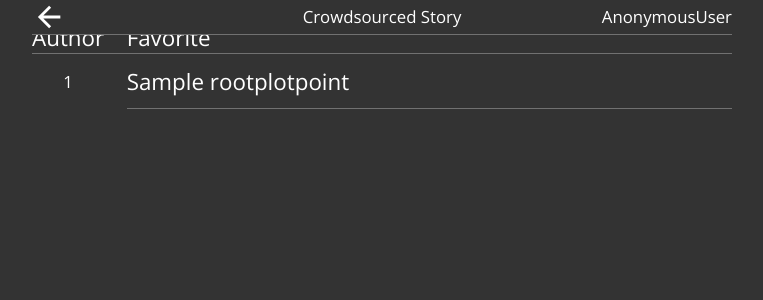
After one commit to Kosaro/Crowdsourced_Story, a Django app: page / in a window 1280 px wide. The commit adds this page. Shown: the top 300 px of the page, without its empty margins (258-1021 px from the left). Run offline with Django 3.2, Linux system fonts and the light colour scheme; tables that the repository leaves empty hold one stand-in row (values such as "Sample post").

Commit message:
Added home page that has root nodes

```diff
--- a/Crowdsourced_Story/settings.py
+++ b/Crowdsourced_Story/settings.py
@@ -83,7 +83,7 @@ WSGI_APPLICATION = 'Crowdsourced_Story.wsgi.application'
 DATABASES = {
     'default': {
         'ENGINE': 'django.db.backends.sqlite3',
-        'NAME': BASE_DIR / 'db.sqlite3',
+        'NAME': str(BASE_DIR / 'db.sqlite3'),
     }
 }
 
@@ -124,6 +124,7 @@ USE_TZ = True
 # Static files (CSS, JavaScript, Images)
 # https://docs.djangoproject.com/en/3.1/howto/static-files/
 
+STATIC_ROOT = os.path.join(BASE_DIR, "StoryPage/static")
 STATIC_URL = '/static/'
 
 PROJECT_DIR = os.path.dirname(__file__)
--- /dev/null
+++ b/StoryPage/static/css/home.css
@@ -0,0 +1,185 @@
+.center{
+    margin: auto;
+    width: 700px
+}
+
+html {
+    background: #333;
+    font-family: "Open Sans";
+    font-size: 140%;
+    color: white;
+}
+.dropdown {
+    position: relative;
+    display: inline-block;
+}
+
+a{
+    text-decoration: inherit;
+    color: inherit;
+}
+
+.dropdown-content {
+    top: .9rem;
+    display: none;
+    position: absolute;
+    background-color: #333;
+    box-shadow: 0px 8px 16px 0px rgba(0,0,0,0.2);
+    width: available;
+    padding: 12px 16px;
+    z-index: 1;
+}
+
+.dropdown-list{
+    font-size: .6rem;
+    display: flex;
+    flex-direction: column;
+    align-items: flex-end;
+}
+
+.dropdown:hover .dropdown-content {
+    display: block;
+}
+
+.header{
+    position: fixed;
+    font-size: .75rem;
+    height: 1.5rem;
+    top: 0;
+    left: 50%;
+    background: #333;
+    margin-left: -350px;
+    display: flex;
+    align-items: center;
+
+    justify-content: space-between;
+    z-index: 5;
+    border-bottom: ridge rgba(255,255,255,.3) 1px ;
+}
+.header-right{
+    flex: 1;
+    display: flex;
+    justify-content: flex-end ;
+    align-content: center;
+    width: fit-content;
+}
+
+.header-left{
+    flex: 1;
+    display: flex;
+    justify-content: flex-start;
+}
+
+.title{
+    flex: 1;
+    display: flex;
+    justify-content: center;
+}
+
+.back{
+    width: 1.50rem;
+    filter: opacity(1) invert(94%) sepia(100%) saturate(0%) hue-rotate(228deg) brightness(107%) contrast(106%);
+}
+.back:hover{
+    filter: invert(32%) sepia(73%) saturate(6721%) hue-rotate(352deg) brightness(92%) contrast(93%);
+}
+
+.main-column{
+    margin-top: 2.5rem;
+    margin-left: 5rem;
+    display: flex;
+    flex-direction: column;
+    align-content: center;
+}
+
+
+#contribution-header{
+    grid-area: header2;
+}
+#votes-cast-header{
+    grid-area: header1;
+}
+#upvotes-received-header{
+    grid-area: header3;
+}
+#votes-cast-number{
+    grid-area: value1;
+}
+#contribution-number{
+    grid-area: value2;
+}
+
+.summary-value{
+    margin-top: .25rem;
+    font-size: 1.25rem;
+}
+#contribution-grid{
+    margin-top: 1rem;
+    display: grid;
+    grid-column-gap: 0rem;
+    grid-row-gap: 0rem;
+    grid-template-columns:  max-content auto;
+}
+.bottom-border{
+    border-bottom: ridge rgba(255,255,255,.3) 1px ;
+}
+.score-cell{
+    display: flex;
+    justify-content: center;
+    align-items: center;
+    margin-right: 1rem;
+    font-size: 1.15rem;
+}
+.author-cell{
+    display: flex;
+    justify-content: center;
+    align-items: center;
+    margin-right: 1rem;
+    font-size: .75rem;
+    padding-top: .5rem;
+    padding-bottom: .5rem;
+}
+.contribution-cell{
+    padding-top: .5rem;
+    padding-bottom: .5rem;
+    border-bottom: ridge rgba(255,255,255,.3) 1px ;
+    transition: all 0.3s;
+}
+
+.contribution-score-header{
+    margin-right: 1rem;
+}
+
+#options-menu{
+    position: fixed;
+    width: 80px;
+    font-size: .8rem;
+    height: 100%;
+    border-right: ridge rgba(255,255,255,.3) 1px ;
+    margin-top: -1rem;
+}
+
+.option{
+    padding-top: .125rem;
+    padding-bottom: .125rem;
+}
+.option:hover{
+    transition: all 0.3s;
+    background: rgba(255,255,255,.05);
+}
+
+#favorites {
+    display: none;
+}
+
+#options {
+    display: none;
+}
+
+.option.pressed {
+    background: rgba(255,255,255,.1);
+}
+
+.contribution-cell:hover{
+    background: rgba(255,255,255,.1);
+}
--- a/StoryPage/urls.py
+++ b/StoryPage/urls.py
@@ -3,7 +3,7 @@ from django.urls import path, include
 from . import views
 
 urlpatterns = [
-    #path("", auth_views.LoginView.as_view(template_name='login.html'), name="default"),
+    path("", views.storySelection, name="default"),
     path('<int:plot_point_id>/', views.plot_point, name='plot_point'),
     path('profile', views.profile, name='profile'),
     path('add-choice/', views.add_choice, name='add_choice'),
@@ -13,6 +13,8 @@ urlpatterns = [
     path('toggle_downvote/', views.toggle_downvote, name='toggle_downvote'),
     #path("logout/", views.logout_request, name="logout"),
     #path("login/", auth_views.login, name="login"),
-    #path("signup/", views.register, name="register"),
+    path("accounts/register/", views.register, name="register"),
+    path("create_user/", views.create_user, name="create_user"),
     path('accounts/', include('django.contrib.auth.urls')),
+    #path(r'accounts/login/', 'django.contrib.auth.views.login', name='login'),
 ]
--- a/StoryPage/views.py
+++ b/StoryPage/views.py
@@ -5,7 +5,7 @@ from StoryPage.forms import *
 from StoryPage.models import *
 from django.contrib import messages
 from django.contrib.auth import authenticate, login, logout
-from django.contrib.auth.forms import UserCreationForm, AuthenticationForm
+from django.contrib.auth.models import User as AuthUser
 
 
 # this is the same render function that was filled with dummy data, but you have to pass a PlotPoint object to it.
@@ -13,17 +13,17 @@ def plot_point(request, plot_point_id):
     plot = PlotPoint.objects.get(pk=plot_point_id)
     user = request.user
     try:
-        Bookmark.objects.get(user=user,plot_point=plot_point_id)
+        Bookmark.objects.get(user=user, plot_point=plot_point_id)
         bookmark = 1
     except:
         bookmark = 0
     try:
-        Upvotes.objects.get(user=user,plot_point=plot_point_id)
+        Upvote.objects.get(user=user, plot_point=plot_point_id)
         upvoted = 1
     except:
         upvoted = 0
     try:
-        Downvotes.objects.get(user=user,plot_point=plot_point_id)
+        Downvote.objects.get(user=user, plot_point=plot_point_id)
         downvoted = 1
     except:
         downvoted = 0
@@ -38,6 +38,7 @@ def plot_point(request, plot_point_id):
                'downvoted': downvoted}
     return render(request, 'plotPoint.html', context)
 
+
 def open_plot_point(request, form_class=OpenPlotPointForm):
     print(request.method)
     if request.method == 'POST':
@@ -47,14 +48,13 @@ def open_plot_point(request, form_class=OpenPlotPointForm):
             return redirect(plot_point, destination_id)
 
 
-
 def profile(request):
-    username=request.user
+    username = request.user
     posts = PlotPoint.objects.filter(writtenby=username).values('pptext', 'uv')
-    votes_cast = Upvotes.objects.filter(user=username).count()
+    votes_cast = Upvote.objects.filter(user=username).count()
     posts = [(f['pptext'], f['uv']) for f in posts]
     total_upvotes = 0
-    num_posts=0
+    num_posts = 0
     for _, votes in posts:
         total_upvotes += int(votes)
         num_posts += 1
@@ -62,11 +62,13 @@ def profile(request):
     favorites = [(f['plot_point__pptext'], f['plot_point__writtenby']) for f in favorites]
 
     context = {'posts': posts, 'username': username, 'favorites': favorites, 'votes_cast': votes_cast,
-               'total_upvotes':total_upvotes, 'num_posts': num_posts}
+               'total_upvotes': total_upvotes, 'num_posts': num_posts}
     return render(request, 'profile.html', context)
+
 
 def log_in(request):
     return render(request, 'registration/../templates/login.html')
+
 
 def sign_up(request):
     return render(request, 'signUp.html')
@@ -115,6 +117,7 @@ def toggle_bookmark(request, form_class=ToggleBookmarkForm):
             return HttpResponse('Toggled bookmark')
     return HttpResponse('Failed to toggle bookmark')
 
+
 def toggle_upvote(request, form_class=ToggleUpvoteForm):
     print(request.method)
     if request.method == 'POST':
@@ -127,13 +130,14 @@ def toggle_upvote(request, form_class=ToggleUpvoteForm):
             plot.save()
             current_user = request.user
             try:
-                vote = Upvotes.objects.get(user=current_user, plot_point=plot)
+                vote = Upvote.objects.get(user=current_user, plot_point=plot)
                 vote.delete()
-            except Upvotes.DoesNotExist:
-                newvote = Upvotes(user=current_user, plot_point=plot)
+            except Upvote.DoesNotExist:
+                newvote = Upvote(user=current_user, plot_point=plot)
                 newvote.save()
             return HttpResponse('Toggled bookmark')
     return HttpResponse('Failed to toggle bookmark')
+
 
 def toggle_downvote(request, form_class=ToggleDownvoteForm):
     print(request.method)
@@ -147,10 +151,10 @@ def toggle_downvote(request, form_class=ToggleDownvoteForm):
             plot.save()
             current_user = request.user
             try:
-                vote = Downvotes.objects.get(user=current_user, plot_point=plot)
+                vote = Downvote.objects.get(user=current_user, plot_point=plot)
                 vote.delete()
-            except Downvotes.DoesNotExist:
-                newvote = Downvotes(user=current_user, plot_point=plot)
+            except Downvote.DoesNotExist:
+                newvote = Downvote(user=current_user, plot_point=plot)
                 newvote.save()
             return HttpResponse('Toggled bookmark')
     return HttpResponse('Failed to toggle bookmark')
@@ -162,51 +166,64 @@ def logout_request(request):
     return redirect("/login")
 
 
-def login_request(request):
-    if request.method == 'POST':
-        form = AuthenticationForm(request=request, data=request.POST)
+# def login_request(request):
+# if request.method == 'POST':
+# form = AuthenticationForm(request=request, data=request.POST)
+# if form.is_valid():
+# username = form.cleaned_data.get('username')
+# password = form.cleaned_data.get('password')
+# user = authenticate(username=username, password=password)
+# if user is not None:
+# login(request, user)
+# messages.info(request, f"You are now logged in as {username}")
+# return redirect('/')
+# return redirect(plot_point, 1)
+# else:
+# messages.error(request, "Invalid username or password.")
+# else:
+# messages.error(request, "Invalid username or password.")
+# form = AuthenticationForm()
+# return render(request = request,
+# template_name="1/",
+# context={"form":form})
+# return redirect(log_in)
+
+def register(request):
+    return render(request, 'signUp.html')
+
+
+def create_user(request, form_class=NewUserForm):
+    if request.method == "POST":
+        # form = UserCreationForm(request.POST)
+        form = form_class(request.POST)
         if form.is_valid():
             username = form.cleaned_data.get('username')
-            password = form.cleaned_data.get('password')
-            user = authenticate(username=username, password=password)
-            if user is not None:
-                login(request, user)
-                messages.info(request, f"You are now logged in as {username}")
-                return redirect('/')
-                #return redirect(plot_point, 1)
-            else:
-                messages.error(request, "Invalid username or password.")
-        else:
-            messages.error(request, "Invalid username or password.")
-    #form = AuthenticationForm()
-    #return render(request = request,
-        #template_name="1/",
-        #context={"form":form})
-        return redirect(log_in)
-
-def sign_up(request):
-    return render(request, 'signUp.html')
-
-def register(request):
-    if request.method == "POST":
-        form = UserCreationForm(request.POST)
-        if form.is_valid():
-            user = form.save()
-            username = form.cleaned_data.get('username')
+            password1 = form.cleaned_data.get('password1')
+            password2 = form.cleaned_data.get('password2')
+            email = form.cleaned_data.get('email')
+            user = User.objects.create_user(username=username, password=password1, email=email)
+            user.save()
             login(request, user)
-            return redirect("main:homepage")
-
+            return redirect("/1/")
         else:
             for msg in form.error_messages:
                 print(form.error_messages[msg])
-
-            #return render(request = request,
-                         #template_name = "1/",
-                          #context={"form":form})
-            return redirect(plot_point,1)
+                for key, error in form.error_messages.items():
+                    messages.error(request, error)
+            # return render(request = request,
+            # template_name = "1/",
+            # context={"form":form})
+            return redirect(register)
 
     form = UserCreationForm
-    return redirect(plot_point, 1)
-    #return render(request = request,
-                  #template_name = "signUp.html",
-                  #context={"form":form})
+    return redirect(sign_up)
+    # return render(request = request,
+    # template_name = "signUp.html",
+    # context={"form":form})
+
+
+def storySelection(request):
+    username = request.user
+    roots = RootPlotPoint.objects.all()
+    context = {"username": username, "roots": roots}
+    return render(request, 'StorySelector.html', context)
--- /dev/null
+++ b/templates/StorySelector.html
@@ -0,0 +1,39 @@
+{% load static %}
+<!DOCTYPE html>
+<html lang="en">
+<head>
+    <meta charset="UTF-8">
+    <title>Story Selection</title>
+    <link rel="stylesheet" type="text/css" href="//fonts.googleapis.com/css?family=Open+Sans" />
+    <link rel="stylesheet" type="text/css" href="{% static 'css/home.css' %}" />
+</head>
+<body>
+<div class="center header">
+    <div class="header-left"><img class="back" src="{% static 'icons/arrow-left.svg' %}" /></div>
+    <div class="title">Crowdsourced Story</div>
+    <div class="header-right dropdown" style="width: fit-content">
+        <span>{{ username }}</span>
+        <div class="dropdown-content">
+            <div class="dropdown-list">
+                <a href="{% url 'logout' %}">Sign out</a>
+            </div>
+        </div>
+    </div>
+</div>
+
+<div class="center">
+    <div id="contribution-grid">
+        <div class="bottom-border">
+            <span class="contribution-score-header">Author</span>
+        </div>
+        <div class="bottom-border">
+            <span>Favorite</span>
+        </div>
+        {% for root in roots %}
+            <div class="author-cell">{{ root.plotpoint_id }}</div>
+            <a href="/{{root.plotpoint_id }}" class="contribution-cell">{{ root.story_name }}</a>
+        {% endfor %}
+    </div>
+
+</body>
+</html>
```
Also changed, not shown: StoryPage/DatabaseHelper.py (+4 -6 lines), StoryPage/admin.py (+10 -6 lines), StoryPage/forms.py (+4 -3 lines), StoryPage/models.py (+10 -6 lines), StoryPage/static/css/logIn.css (+9 -2 lines), templates/registration/login.html (+8 -2 lines), templates/signUp.html (+11 -5 lines), StoryPage/migrations/0001_initial.py (deleted), StoryPage/migrations/0002_auto_20201114_1407.py (deleted), StoryPage/migrations/0003_auto_20201124_2250.py (deleted), StoryPage/migrations/0004_auto_20201201_0057.py (deleted), StoryPage/migrations/0005_auto_20201201_2124.py (deleted), StoryPage/migrations/0006_auto_20201204_1937.py (deleted), db.sqlite3 (deleted).
